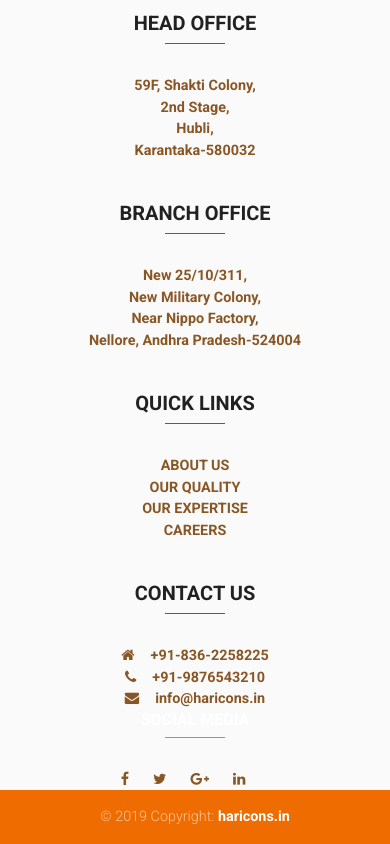
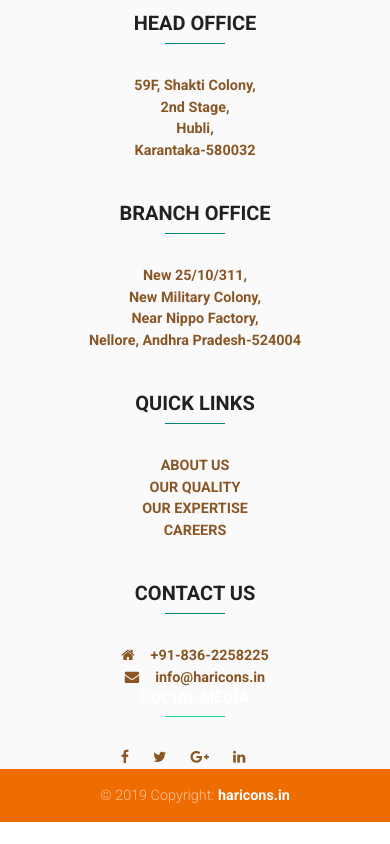
Before and after one commit to rteja91/haricons, a React (Create React App) app: page / in a window 390 px wide. Shown: the part 2412-3256 px from the top of the page. After the commit the page ends 3234 px from the top, so only its background shows below. Built offline with nearby package versions, Linux system fonts and the light colour scheme.

Commit message:
fixed phone#

```diff
--- a/src/Common/Footer/Footer.js
+++ b/src/Common/Footer/Footer.js
@@ -61,7 +61,7 @@
                         <div className="footer-color">
                             <MDBIcon icon="home" className="mr-3"></MDBIcon>+91-836-2258225<br />
 
-                            <MDBIcon icon="phone" className="mr-3"></MDBIcon>+91-9876543210<br />
+                            {/* <MDBIcon icon="phone" className="mr-3"></MDBIcon>+91-9876543210<br /> */}
 
                             <MDBIcon icon="envelope" className="mr-3"></MDBIcon>info@haricons.in<br />
                         </div>
```
